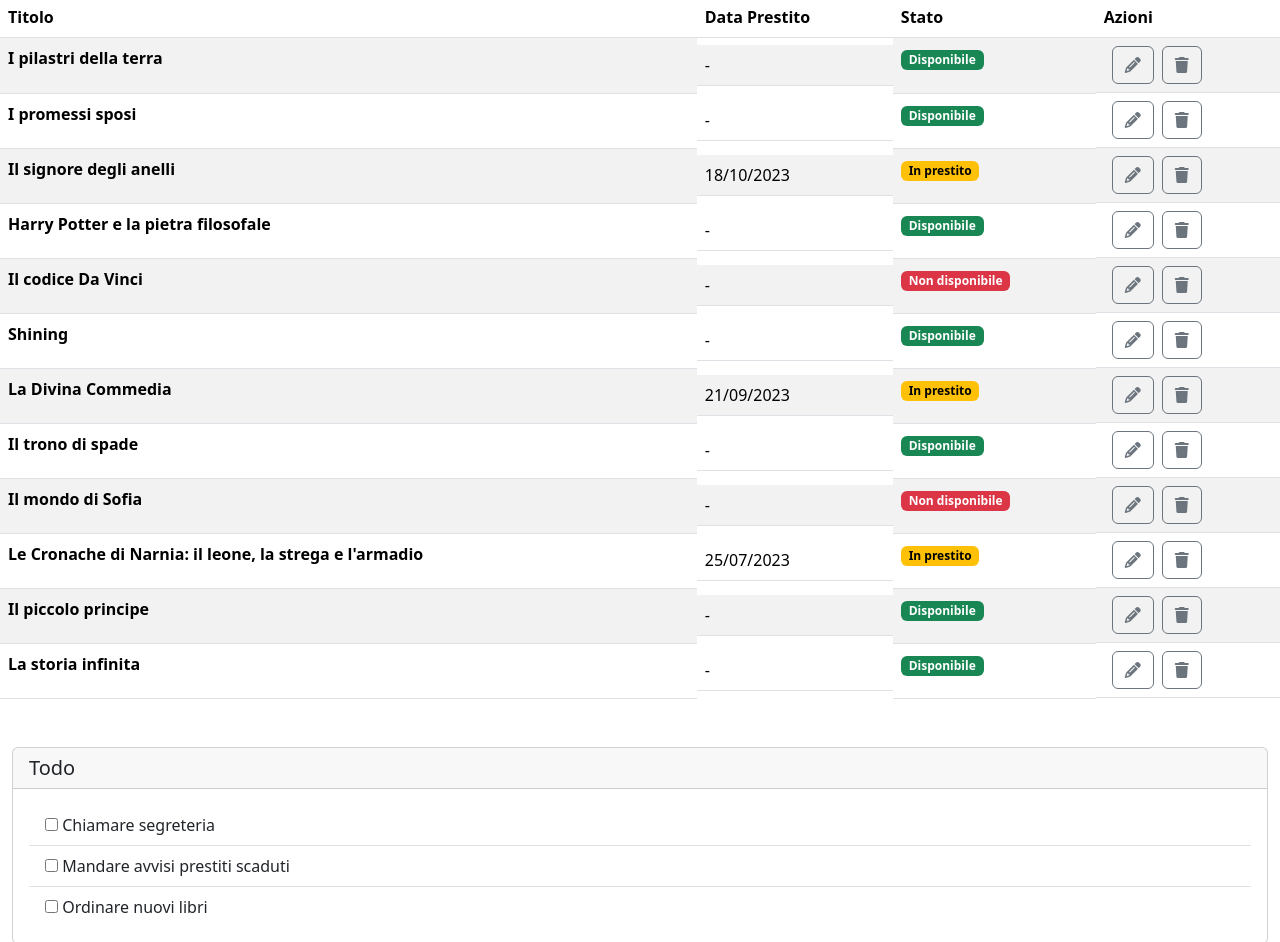
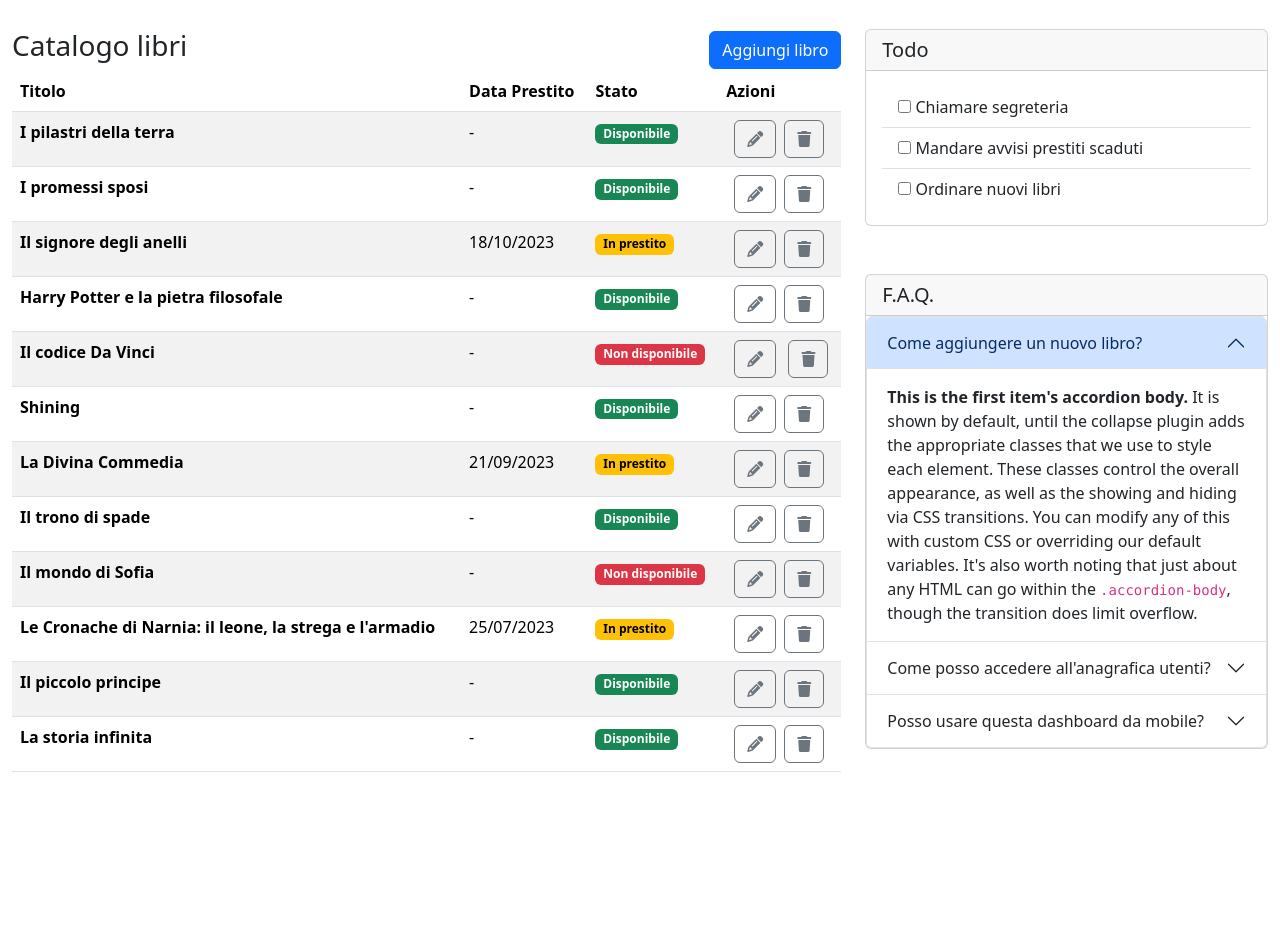
Before and after one commit to Nicolebalzano/html-css-bootstrap-dashboard, a plain HTML site: page index.html in a window 1280 px wide. Shown: the part 119-1061 px from the top of the page. After the commit the page ends 916 px from the top, so only its background shows below. Drawn offline with nearby package versions, Linux system fonts and the light colour scheme.

```diff
--- a/index.html
+++ b/index.html
@@ -15,16 +15,16 @@
 
 <body>
     <!-- header section -->
-    <header class="bg-dark">
-        <nav class="navbar navbar-expand-lg bg-body-tertiary flex-nowrap" data-bs-theme="dark">
+    <header class="bg-dark sticky-top">
+        <nav class="navbar navbar-expand-lg bg-body-tertiary" data-bs-theme="dark">
             <div class="container-fluid">
-                <a class="navbar-brand" href="#"><img src="./img/duck.png" alt="Logo" class="w-25"></a>
+              <a class="navbar-brand" href="#"><img src="./img/duck.png" alt="Logo" class="img-fluid" width="80px"></a>
                 <button class="navbar-toggler" type="button" data-bs-toggle="collapse"
                     data-bs-target="#navbarSupportedContent" aria-controls="navbarSupportedContent"
                     aria-expanded="false" aria-label="Toggle navigation">
                     <span class="navbar-toggler-icon"></span>
                 </button>
-                <div class="collapse navbar-collapse" id="navbarSupportedContent">
+                <div class="collapse navbar-collapse w-100" id="navbarSupportedContent">
                     <ul class="navbar-nav me-auto mb-2 mb-lg-0">
                         <li class="nav-item">
                             <a class="nav-link active" aria-current="page" href="#">Catalogo Libri</a>
@@ -49,13 +49,20 @@
         </nav>
     </header>
     <!-- main section -->
-    <main>
+  <main>
         <!-- Table -->
+         <div class="container-fluid">
+            <div class="row">
+         <div class="col-lg-8 col-md-12">
+        <div class="d-flex flex-nowrap align-items-center justify-content-between">
+            <h3 class="mt-5">Catalogo libri</h3>
+            <a href="" class="btn mt-5 btn-primary">Aggiungi libro</a>
+        </div>
         <table class="table table-striped">
             <thead>
                 <tr>
                     <th scope="col">Titolo</th>
-                    <th scope="col" class="d-none d-md-block">Data Prestito</th>
+                    <th scope="col" class="d-none d-md-table-cell">Data Prestito</th>
                     <th scope="col">Stato</th>
                     <th scope="col">Azioni</th>
                 </tr>
@@ -63,129 +70,129 @@
             <tbody>
                 <tr>
                     <th scope="row">I pilastri della terra</th>
-                    <td class="d-none d-md-block">-</td>
+                    <td class="d-none d-md-table-cell">-</td>
                     <td><span class="badge text-bg-secondary text-bg-success">Disponibile</span></td>
                     <td class="d-flex">
-                       <button class="btn btn-outline-secondary mx-2"> <i class="fa-solid fa-pencil"></i></button>
-                        <button class="btn btn-outline-secondary"><i class="fa-solid fa-trash"></i></button>
-
+                       <a class="btn btn-outline-secondary mx-2"> <i class="fa-solid fa-pencil"></i></a>
+                        <a class="btn btn-outline-secondary"><i class="fa-solid fa-trash"></i></a>
                     </td>
                 </tr>
                 <tr>
                     <th scope="row">I promessi sposi</th>
-                    <td class="d-none d-md-block">-</td>
+                    <td class="d-none d-md-table-cell">-</td>
                     <td><span class="badge text-bg-secondary text-bg-success">Disponibile</span></td>
                     <td class="d-flex">
-                        <button class="btn btn-outline-secondary mx-2"> <i class="fa-solid fa-pencil"></i></button>
-                         <button class="btn btn-outline-secondary"><i class="fa-solid fa-trash"></i></button>
+                        <a class="btn btn-outline-secondary mx-2"> <i class="fa-solid fa-pencil"></i></a>
+                         <a class="btn btn-outline-secondary"><i class="fa-solid fa-trash"></i></a>
 
                      </td>
                 </tr>
                 <tr>
                     <th scope="row">Il signore degli anelli</th>
-                    <td class="d-none d-md-block">18/10/2023</td>
+                    <td class="d-none d-md-table-cell">18/10/2023</td>
                     <td><span class="badge text-bg-secondary text-bg-warning">In prestito</span></td>
                     <td class="d-flex">
-                        <button class="btn btn-outline-secondary mx-2"> <i class="fa-solid fa-pencil"></i></button>
-                         <button class="btn btn-outline-secondary"><i class="fa-solid fa-trash"></i></button>
+                        <a class="btn btn-outline-secondary mx-2"> <i class="fa-solid fa-pencil"></i></a>
+                         <a class="btn btn-outline-secondary"><i class="fa-solid fa-trash"></i></a>
 
                      </td>
                 </tr>
                 <tr>
                     <th scope="row">Harry Potter e la pietra filosofale</th>
-                    <td class="d-none d-md-block">-</td>
+                    <td class="d-none d-md-table-cell">-</td>
                     <td><span class="badge text-bg-secondary text-bg-success">Disponibile</span></td>
                     <td class="d-flex">
-                        <button class="btn btn-outline-secondary mx-2"> <i class="fa-solid fa-pencil"></i></button>
-                         <button class="btn btn-outline-secondary"><i class="fa-solid fa-trash"></i></button>
+                        <a class="btn btn-outline-secondary mx-2"> <i class="fa-solid fa-pencil"></i></a>
+                         <a class="btn btn-outline-secondary"><i class="fa-solid fa-trash"></i></a>
 
                      </td>
                 </tr>
                 <tr>
                     <th scope="row">Il codice Da Vinci</th>
-                    <td class="d-none d-md-block">-</td>
+                    <td class="d-none d-md-table-cell">-</td>
                     <td><span class="badge text-bg-secondary text-bg-danger">Non disponibile</span></td>
-                    <td class="d-flex">
-                        <button class="btn btn-outline-secondary mx-2"> <i class="fa-solid fa-pencil"></i></button>
-                         <button class="btn btn-outline-secondary"><i class="fa-solid fa-trash"></i></button>
+                    <td>
+                        <a href="" class="btn btn-outline-secondary mx-2"> <i class="fa-solid fa-pencil"></i></a>
+                         <a href="" class="btn btn-outline-secondary"><i class="fa-solid fa-trash"></i></a>
 
                      </td>
                 </tr>
                 <tr>
                     <th scope="row">Shining</th>
-                    <td class="d-none d-md-block">-</td>
+                    <td class="d-none d-md-table-cell">-</td>
                     <td><span class="badge text-bg-secondary text-bg-success">Disponibile</span></td>
                     <td class="d-flex">
-                        <button class="btn btn-outline-secondary mx-2"> <i class="fa-solid fa-pencil"></i></button>
-                         <button class="btn btn-outline-secondary"><i class="fa-solid fa-trash"></i></button>
+                        <a class="btn btn-outline-secondary mx-2"> <i class="fa-solid fa-pencil"></i></a>
+                         <a class="btn btn-outline-secondary"><i class="fa-solid fa-trash"></i></a>
 
                      </td>
                 </tr>
                 <tr>
                     <th scope="row">La Divina Commedia</th>
-                    <td class="d-none d-md-block">21/09/2023</td>
+                    <td class="d-none d-md-table-cell">21/09/2023</td>
                     <td><span class="badge text-bg-secondary text-bg-warning">In prestito</span></td>
                     <td class="d-flex">
-                        <button class="btn btn-outline-secondary mx-2"> <i class="fa-solid fa-pencil"></i></button>
-                         <button class="btn btn-outline-secondary"><i class="fa-solid fa-trash"></i></button>
+                        <a class="btn btn-outline-secondary mx-2"> <i class="fa-solid fa-pencil"></i></a>
+                         <a class="btn btn-outline-secondary"><i class="fa-solid fa-trash"></i></a>
 
                      </td>
                 </tr>
                 <tr>
                     <th scope="row">Il trono di spade</th>
-                    <td class="d-none d-md-block">-</td>
+                    <td class="d-none d-md-table-cell">-</td>
                     <td><span class="badge text-bg-secondary text-bg-success">Disponibile</span></td>
                     <td class="d-flex">
-                        <button class="btn btn-outline-secondary mx-2"> <i class="fa-solid fa-pencil"></i></button>
-                         <button class="btn btn-outline-secondary"><i class="fa-solid fa-trash"></i></button>
+                        <a class="btn btn-outline-secondary mx-2"> <i class="fa-solid fa-pencil"></i></a>
+                         <a class="btn btn-outline-secondary"><i class="fa-solid fa-trash"></i></a>
 
                      </td>
                 </tr>
                 <tr>
                     <th scope="row">Il mondo di Sofia</th>
-                    <td class="d-none d-md-block">-</td>
+                    <td class="d-none d-md-table-cell">-</td>
                     <td><span class="badge text-bg-secondary text-bg-danger">Non disponibile</span></td>
                     <td class="d-flex">
-                        <button class="btn btn-outline-secondary mx-2"> <i class="fa-solid fa-pencil"></i></button>
-                         <button class="btn btn-outline-secondary"><i class="fa-solid fa-trash"></i></button>
+                        <a class="btn btn-outline-secondary mx-2"> <i class="fa-solid fa-pencil"></i></a>
+                         <a class="btn btn-outline-secondary"><i class="fa-solid fa-trash"></i></a>
 
                      </td>
                 </tr>
                 <tr>
                     <th scope="row">Le Cronache di Narnia: il leone, la strega e l'armadio</th>
-                    <td class="d-none d-md-block">25/07/2023</td>
+                    <td class="d-none d-md-table-cell">25/07/2023</td>
                     <td><span class="badge text-bg-secondary text-bg-warning">In prestito</span></td>
                     <td class="d-flex">
-                        <button class="btn btn-outline-secondary mx-2"> <i class="fa-solid fa-pencil"></i></button>
-                         <button class="btn btn-outline-secondary"><i class="fa-solid fa-trash"></i></button>
+                        <a class="btn btn-outline-secondary mx-2"> <i class="fa-solid fa-pencil"></i></a>
+                         <a class="btn btn-outline-secondary"><i class="fa-solid fa-trash"></i></a>
 
                      </td>
                 </tr>
                 <tr>
                     <th scope="row">Il piccolo principe</th>
-                    <td class="d-none d-md-block">-</td>
+                    <td class="d-none d-md-table-cell">-</td>
                     <td><span class="badge text-bg-secondary text-bg-success">Disponibile</span></td>
                     <td class="d-flex">
-                        <button class="btn btn-outline-secondary mx-2"> <i class="fa-solid fa-pencil"></i></button>
-                         <button class="btn btn-outline-secondary"><i class="fa-solid fa-trash"></i></button>
+                        <a class="btn btn-outline-secondary mx-2"> <i class="fa-solid fa-pencil"></i></a>
+                         <a class="btn btn-outline-secondary"><i class="fa-solid fa-trash"></i></a>
 
                      </td>
                 </tr>
                 <tr>
                     <th scope="row">La storia infinita</th>
-                    <td class="d-none d-md-block">-</td>
+                    <td class="d-none d-md-table-cell">-</td>
                     <td><span class="badge text-bg-secondary text-bg-success">Disponibile</span></td>
                     <td class="d-flex">
-                        <button class="btn btn-outline-secondary mx-2"> <i class="fa-solid fa-pencil"></i></button>
-                         <button class="btn btn-outline-secondary"><i class="fa-solid fa-trash"></i></button>
+                        <a class="btn btn-outline-secondary mx-2"> <i class="fa-solid fa-pencil"></i></a>
+                         <a class="btn btn-outline-secondary"><i class="fa-solid fa-trash"></i></a>
 
                      </td>
                 </tr>
             </tbody>
         </table>
+        </div>
         <!-- Card -->
-         <div class="container-fluid">
-        <div class="card my-5">
+                <div class="col-lg-4 col-md-12">
+                    <div class="card mt-5">
             <h5 class="card-header">Todo</h5>
             <div class="card-body border-secondary-subtle">
                 <ul class="list-group list-group-flush">
@@ -197,27 +204,47 @@
           </div>
           <div class="card my-5">
             <h5 class="card-header">F.A.Q.</h5>
-            <div class="card-body border-secondary-subtle">
-                <ul class="list-group list-group-flush">
-                    <li class="list-group-item d-flex justify-content-between flex-nowrap">
-                        <button class="btn btn-light" data-bs-toggle="dropdown" aria-expanded="false">
-                            Come aggiungere un nuovo libro? <i class="fa-solid fa-angle-down"></i>
-                          </button>
-                    </li>
-                    <li class="list-group-item d-flex justify-content-between flex-nowrap">
-                        <button class="btn btn-light" data-bs-toggle="dropdown" aria-expanded="false">
-                            Come posso accedere all'anagrafica utenti? <i class="fa-solid fa-angle-down"></i>
-                          </button>
-                    </li>
-                    <li class="list-group-item d-flex justify-content-between flex-nowrap">
-                        <button class="btn btn-light" data-bs-toggle="dropdown" aria-expanded="false">
-                            Posso usare questa dashboard da mobile? <i class="fa-solid fa-angle-down"></i>
-                          </button>
-                    </li>
-                  </ul>
+            <div class="accordion" id="accordionExample">
+                <div class="accordion-item">
+                  <h2 class="accordion-header">
+                    <button class="accordion-button" type="button" data-bs-toggle="collapse" data-bs-target="#collapseOne" aria-expanded="true" aria-controls="collapseOne">
+                      Come aggiungere un nuovo libro?
+                    </button>
+                  </h2>
+                  <div id="collapseOne" class="accordion-collapse collapse show" data-bs-parent="#accordionExample">
+                    <div class="accordion-body">
+                      <strong>This is the first item's accordion body.</strong> It is shown by default, until the collapse plugin adds the appropriate classes that we use to style each element. These classes control the overall appearance, as well as the showing and hiding via CSS transitions. You can modify any of this with custom CSS or overriding our default variables. It's also worth noting that just about any HTML can go within the <code>.accordion-body</code>, though the transition does limit overflow.
+                    </div>
+                  </div>
+                </div>
+                <div class="accordion-item">
+                  <h2 class="accordion-header">
+                    <button class="accordion-button collapsed" type="button" data-bs-toggle="collapse" data-bs-target="#collapseTwo" aria-expanded="false" aria-controls="collapseTwo">
+                     Come posso accedere all'anagrafica utenti?
+                    </button>
+                  </h2>
+                  <div id="collapseTwo" class="accordion-collapse collapse" data-bs-parent="#accordionExample">
+                    <div class="accordion-body">
+                      <strong>This is the second item's accordion body.</strong> It is hidden by default, until the collapse plugin adds the appropriate classes that we use to style each element. These classes control the overall appearance, as well as the showing and hiding via CSS transitions. You can modify any of this with custom CSS or overriding our default variables. It's also worth noting that just about any HTML can go within the <code>.accordion-body</code>, though the transition does limit overflow.
+                    </div>
+                  </div>
+                </div>
+                <div class="accordion-item">
+                  <h2 class="accordion-header">
+                    <button class="accordion-button collapsed" type="button" data-bs-toggle="collapse" data-bs-target="#collapseThree" aria-expanded="false" aria-controls="collapseThree">
+                     Posso usare questa dashboard da mobile?
+                    </button>
+                  </h2>
+                  <div id="collapseThree" class="accordion-collapse collapse" data-bs-parent="#accordionExample">
+                    <div class="accordion-body">
+                      <strong>This is the third item's accordion body.</strong> It is hidden by default, until the collapse plugin adds the appropriate classes that we use to style each element. These classes control the overall appearance, as well as the showing and hiding via CSS transitions. You can modify any of this with custom CSS or overriding our default variables. It's also worth noting that just about any HTML can go within the <code>.accordion-body</code>, though the transition does limit overflow.
+                    </div>
+                  </div>
+                </div>
+              </div>
             </div>
-            </div>
-
+        </div>
+        </div>
         </div>
     </main>
     <!-- Javascript link from Bootstrap -->
```
